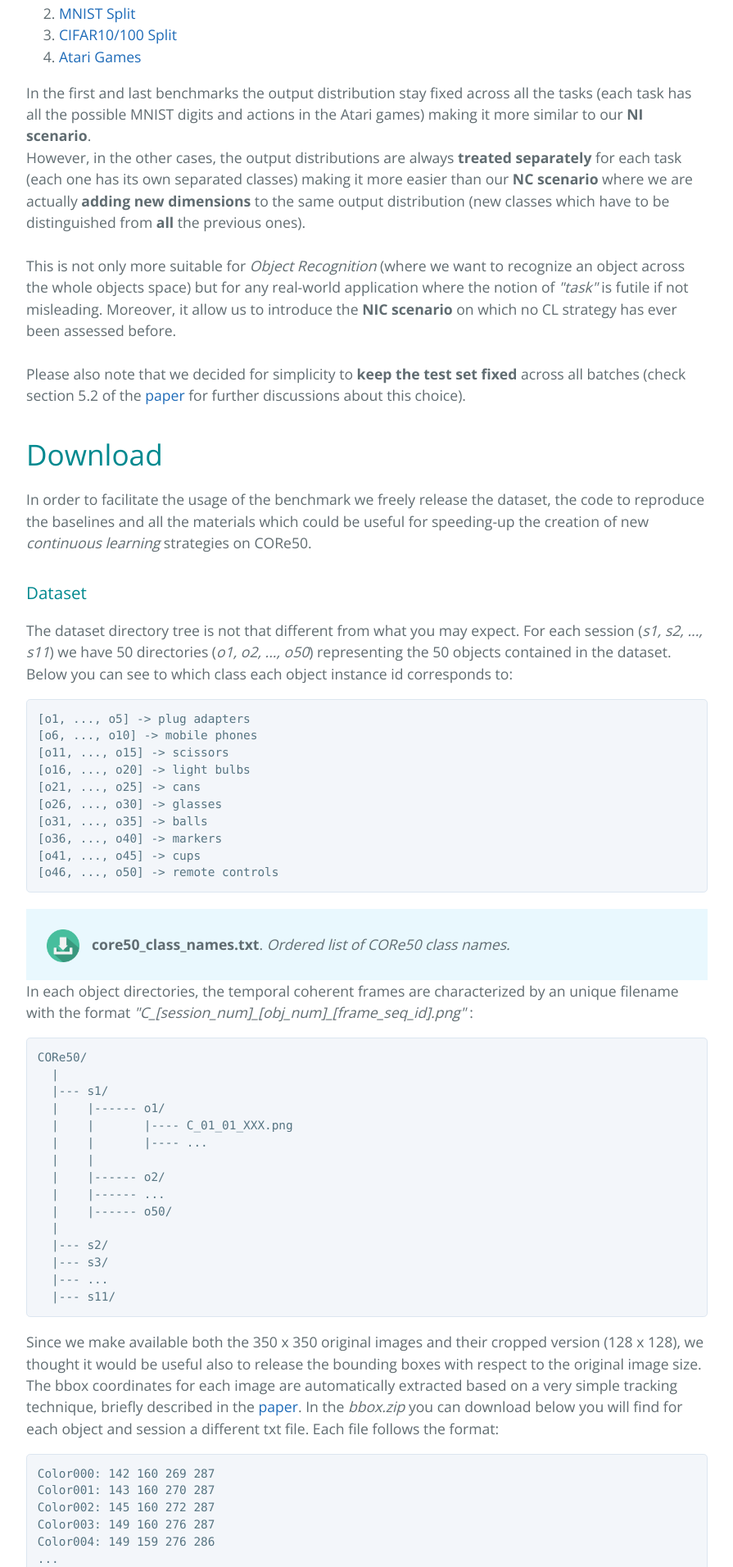
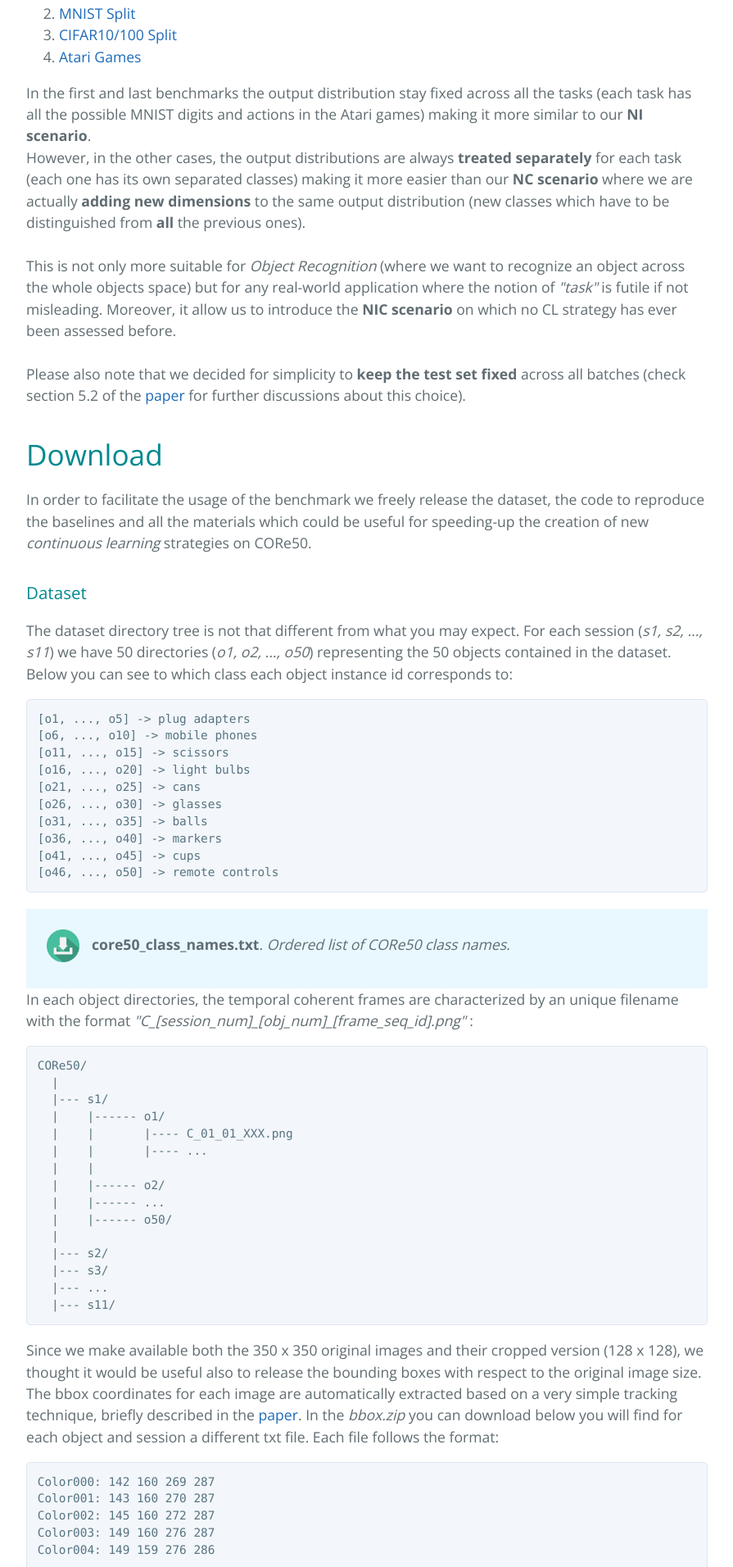
Before and after one commit to vlomonaco/core50, a Jekyll site: the page built from index.html, in a window 1280 px wide. Shown: the part 4488-6400 px from the top of the page at 82% size, without its empty margins (192-1087 px from the left). Built offline with Jekyll 4.4.1, drawn with Linux system fonts in a browser that asks for light colours; nearby versions of some CDN libraries; the list of posts is cut into pages by our own code; comment, search, counter and statistics services are not loaded.

Commit message:
core class names add

```diff
--- a/index.html
+++ b/index.html
@@ -96,7 +96,7 @@
 
 <div style="background-color: rgba(227, 246, 254, 0.79); padding: 20px; margin-top:20px;">
 <div style="width:60px; height: 60px;float:left; padding-right:10px"><a href="http://bias.csr.unibo.it/maltoni/download/core50/core50_350x350.zip"><img src="imgs/download.ico" width="50px" style="padding:5px; vertical-align: middle;"></a></div>
-<div style="margin-top:10px; margin-bottom:10px;margin-left:60px">
+<div style="margin-top:10px; margin-bottom:20px;margin-left:60px">
 <strong>core50_class_names.txt</strong>. <i> Ordered list of CORe50 class names. </i></div>
 </div>
 
```
